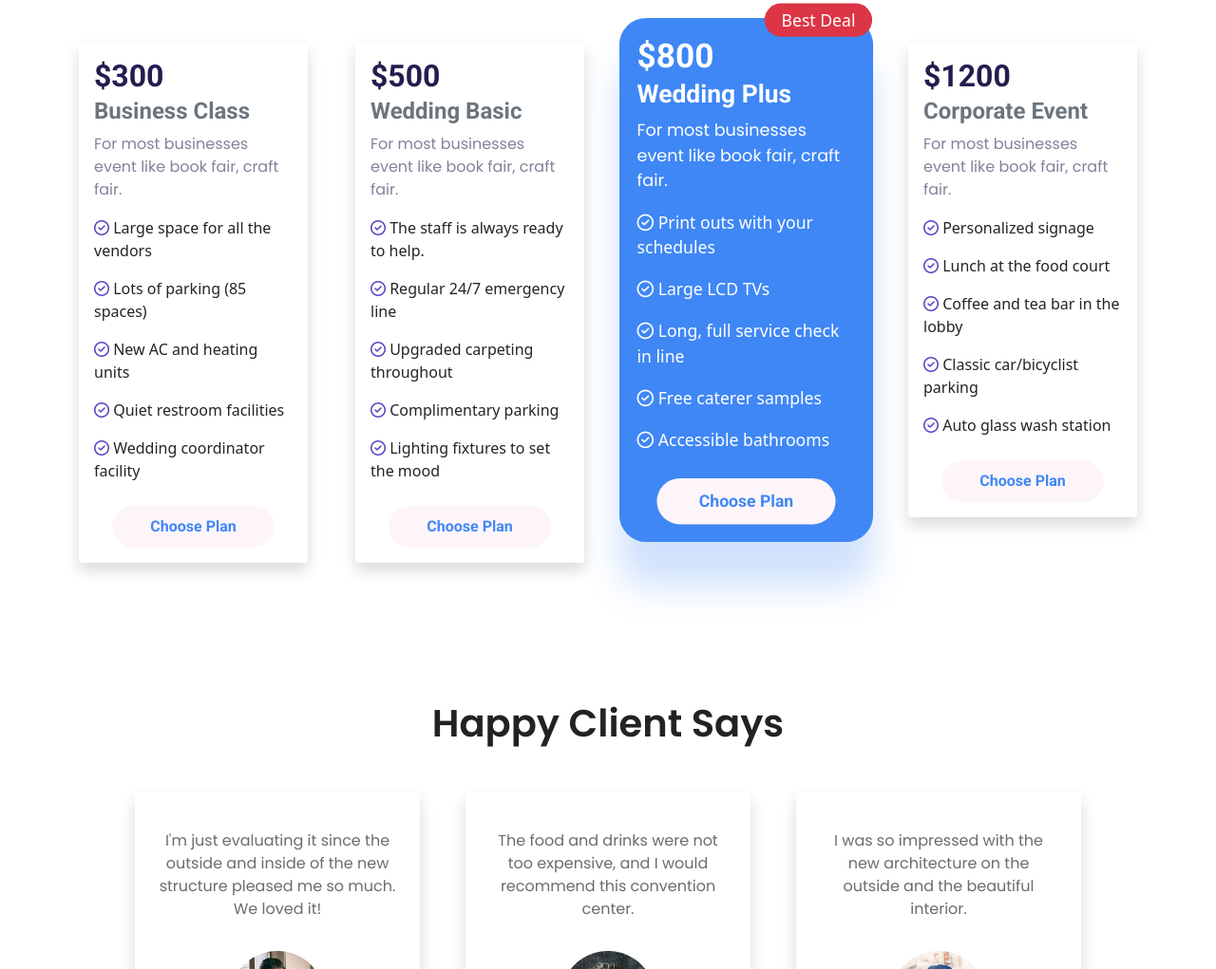
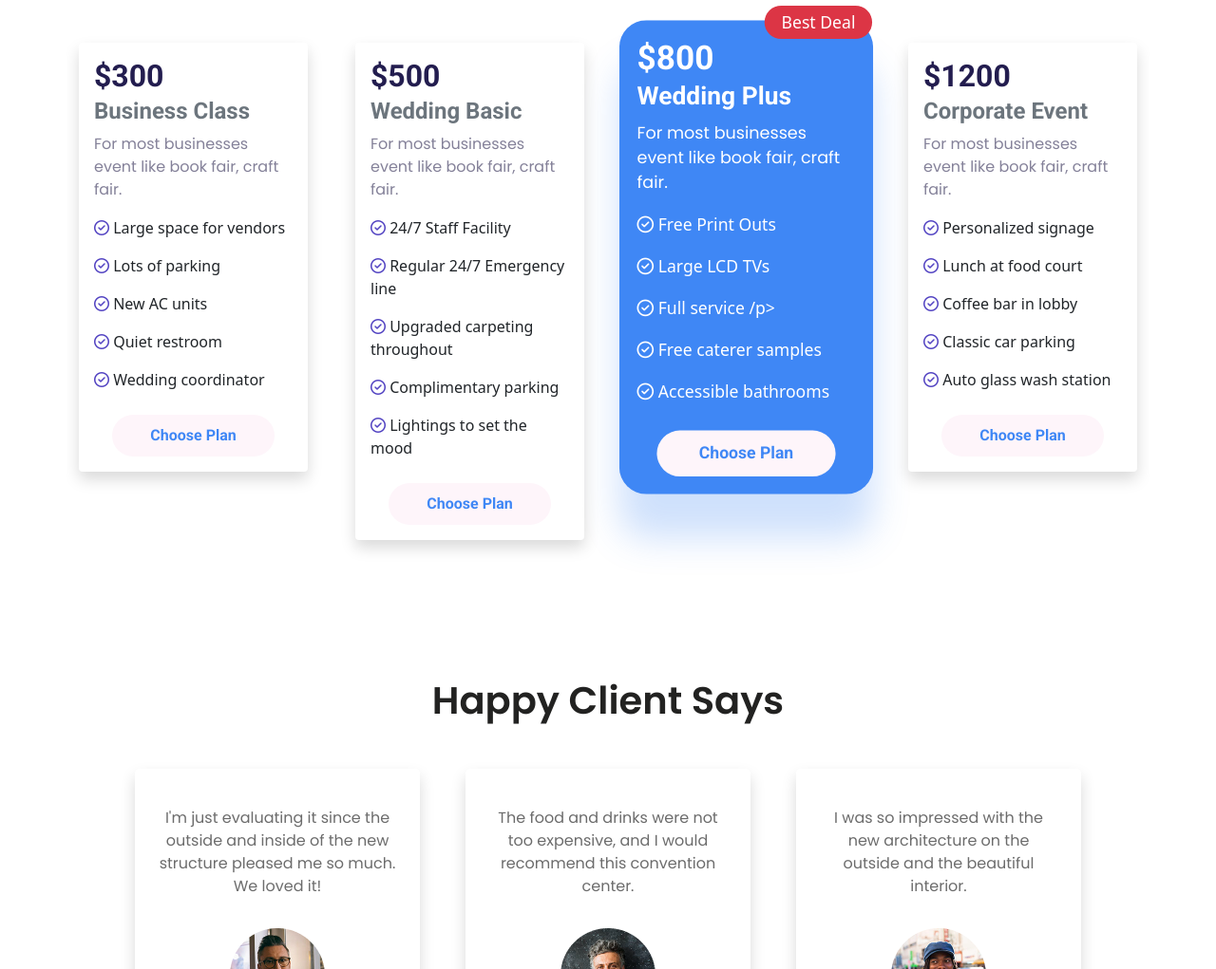
Before and after one commit to saminravi99/assignment-03, a plain HTML site: page index.html in a window 1280 px wide. Shown: the part 1299-2320 px from the top of the page at 95% size. Drawn offline with Linux system fonts and the light colour scheme.

Commit message:
package updated

```diff
--- a/index.html
+++ b/index.html
@@ -225,11 +225,11 @@
                                     <p class="card-text package-info">For most businesses event
                                         like book fair, craft fair.</p>
                                     <div class="package-feature">
-                                        <p class="card-text"><i class="far fa-check-circle"></i> Large space for all the vendors</p>
-                                        <p class="card-text"><i class="far fa-check-circle"></i> Lots of parking (85 spaces)</p>
-                                        <p class="card-text"><i class="far fa-check-circle"></i> New AC and heating units</p>
-                                        <p class="card-text"><i class="far fa-check-circle"></i> Quiet restroom facilities</p>
-                                        <p class="card-text"><i class="far fa-check-circle"></i> Wedding coordinator facility</p>
+                                        <p class="card-text"><i class="far fa-check-circle"></i> Large space for vendors</p>
+                                        <p class="card-text"><i class="far fa-check-circle"></i> Lots of parking</p>
+                                        <p class="card-text"><i class="far fa-check-circle"></i> New AC units</p>
+                                        <p class="card-text"><i class="far fa-check-circle"></i> Quiet restroom </p>
+                                        <p class="card-text"><i class="far fa-check-circle"></i> Wedding coordinator </p>
                                     </div>
                                     <div class=" d-flex justify-content-center w-100  ">
                                         <a href="#" class="card-link package-button">Choose Plan</a>
@@ -248,11 +248,11 @@
                                 <p class="card-text package-info">For most businesses event
                                     like book fair, craft fair.</p>
                                 <div class="package-feature">
-                                    <p class="card-text"><i class="far fa-check-circle"></i> The staff is always ready to help.</p>
-                                    <p class="card-text"><i class="far fa-check-circle"></i> Regular 24/7 emergency line</p>
+                                    <p class="card-text"><i class="far fa-check-circle"></i> 24/7 Staff Facility</p>
+                                    <p class="card-text"><i class="far fa-check-circle"></i> Regular 24/7 Emergency line</p>
                                     <p class="card-text"><i class="far fa-check-circle"></i> Upgraded carpeting throughout</p>
                                     <p class="card-text"><i class="far fa-check-circle"></i> Complimentary parking</p>
-                                    <p class="card-text"><i class="far fa-check-circle"></i> Lighting fixtures to set the mood</p>
+                                    <p class="card-text"><i class="far fa-check-circle"></i> Lightings to set the mood</p>
                                 </div>
                                 <div class=" d-flex justify-content-center w-100  ">
                                     <a href="#" class="card-link package-button">Choose Plan</a>
@@ -273,9 +273,9 @@
                                     <p class="card-text package-info text-white">For most businesses event
                                         like book fair, craft fair.</p>
                                     <div class="package-feature text-white">
-                                        <p class="card-text"><i class="far fa-check-circle text-white"></i> Print outs with your schedules</p>
+                                        <p class="card-text"><i class="far fa-check-circle text-white"></i> Free Print Outs</p>
                                         <p class="card-text"><i class="far fa-check-circle text-white"></i> Large LCD TVs</p>
-                                        <p class="card-text"><i class="far fa-check-circle text-white"></i> Long, full service check in line</p>
+                                        <p class="card-text"><i class="far fa-check-circle text-white"></i> Full service /p>
                                         <p class="card-text"><i class="far fa-check-circle text-white"></i> Free caterer samples</p>
                                         <p class="card-text"><i class="far fa-check-circle text-white"></i> Accessible bathrooms</p>
 
@@ -298,9 +298,9 @@
                                     like book fair, craft fair.</p>
                                 <div class="package-feature">
                                     <p class="card-text"><i class="far fa-check-circle"></i> Personalized signage</p>
-                                    <p class="card-text"><i class="far fa-check-circle"></i> Lunch at the food court</p>
-                                    <p class="card-text"><i class="far fa-check-circle"></i> Coffee and tea bar in the lobby</p>
-                                    <p class="card-text"><i class="far fa-check-circle"></i> Classic car/bicyclist parking</p>
+                                    <p class="card-text"><i class="far fa-check-circle"></i> Lunch at food court</p>
+                                    <p class="card-text"><i class="far fa-check-circle"></i> Coffee bar in lobby</p>
+                                    <p class="card-text"><i class="far fa-check-circle"></i> Classic car parking</p>
                                     <p class="card-text"><i class="far fa-check-circle"></i> Auto glass wash station</p>
                                 </div>
                                 <div class=" d-flex justify-content-center w-100 ">
```
